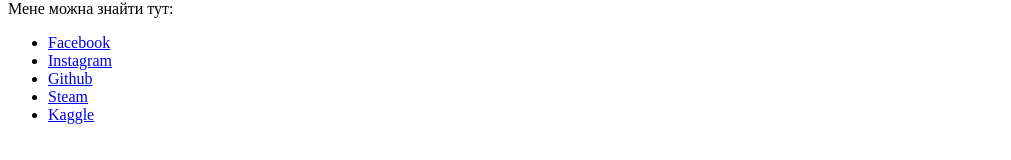
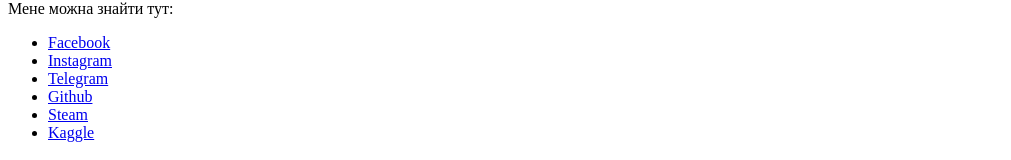
Before and after one commit to AndruKP/school_IT, a plain HTML site: page lab1/index.html in a window 1280 px wide. Shown: the part 458-618 px from the top of the page, without its empty margins (0-1011 px from the left). Drawn offline with Linux system fonts and the light colour scheme.

Commit message:
Added telegram

```diff
--- a/lab1/index.html
+++ b/lab1/index.html
@@ -25,6 +25,7 @@
     <ul>
         <li><a href="https://www.facebook.com/profile.php?id=100014529041323">Facebook</a></li>
         <li><a href="https://www.instagram.com/andru_kp/">Instagram</a></li>
+        <li><a href="https://t.me/AndruKP">Telegram</a></li>
         <li><a href="https://github.com/AndruKP">Github</a></li>
         <li><a href="https://steamcommunity.com/profiles/76561198800677076/">Steam</a></li>
         <li><a href="https://www.kaggle.com/denisandruhovski">Kaggle</a></li>
```
